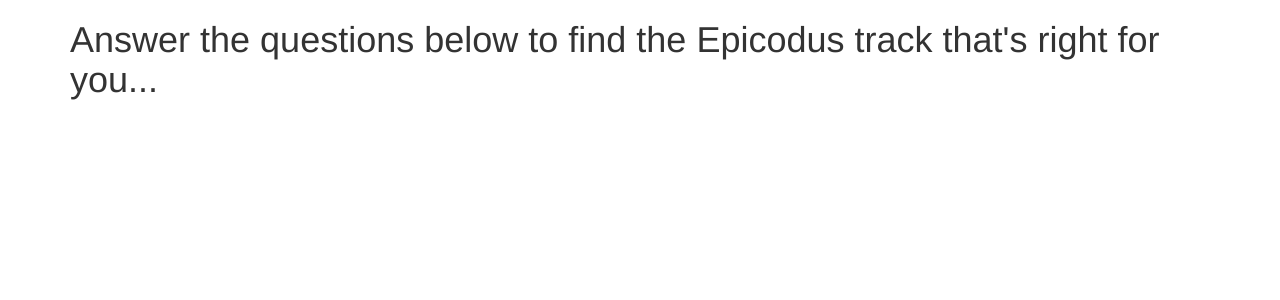
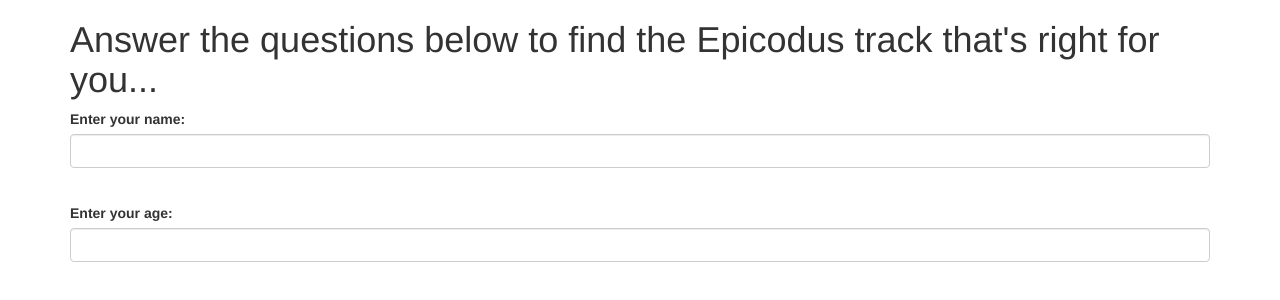
Before and after one commit to Michaela-Davis/intro_track-suggester, a plain HTML site: page index.html in a window 1280 px wide. Drawn offline with Linux system fonts and the light colour scheme.

Commit message:
add text inputs on form HTML

```diff
--- a/index.html
+++ b/index.html
@@ -14,7 +14,17 @@
       <!-- Form with questions -->
       <form >
         <!-- Question #1: Name, input box -->
+        <div class="form-group">
+          <label for="name">Enter your name:</label>
+          <input id="name" class="form-control" type="text">
+        </div>
+        <br>
         <!-- Question #2: Age, input box -->
+        <div class="form-group">
+          <label for="age">Enter your age:</label>
+          <input id="age" class="form-control" type="text">
+        </div>
+        <br>
         <!-- Question #3: Location: radio buttons: 1)Portland 2)Seattle 3)Philadelphia -->
         <!-- Question #4: Front/Back End:  radio buttons: 1)Front-end(*return CSS/Design) 2)Backend -->
         <!-- Question #5: How do you feel about Microsoft?: radio buttons: 1)Love it!(*return C#/.NET unless Front-end) 2)Ughhh -->
```
